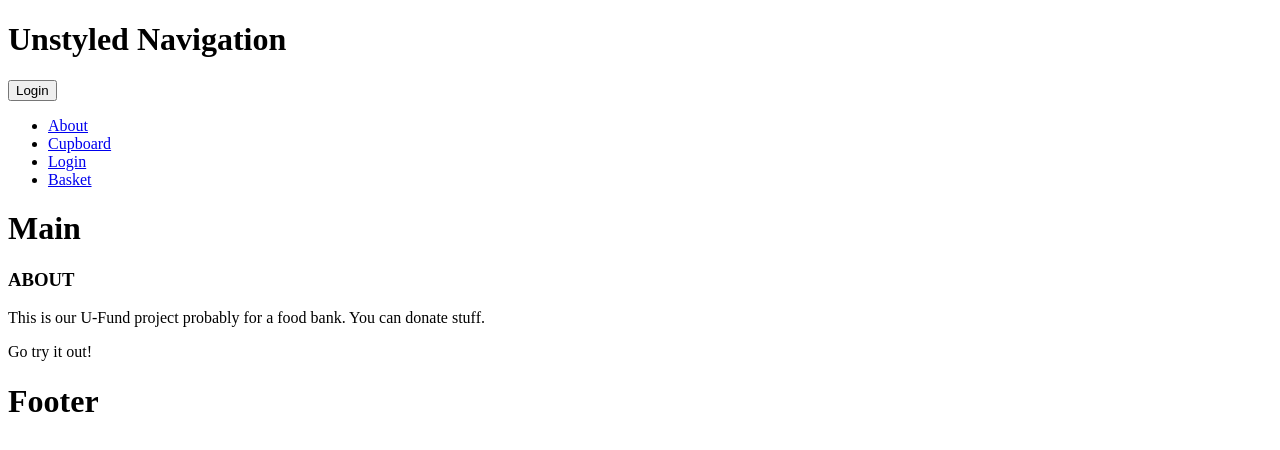
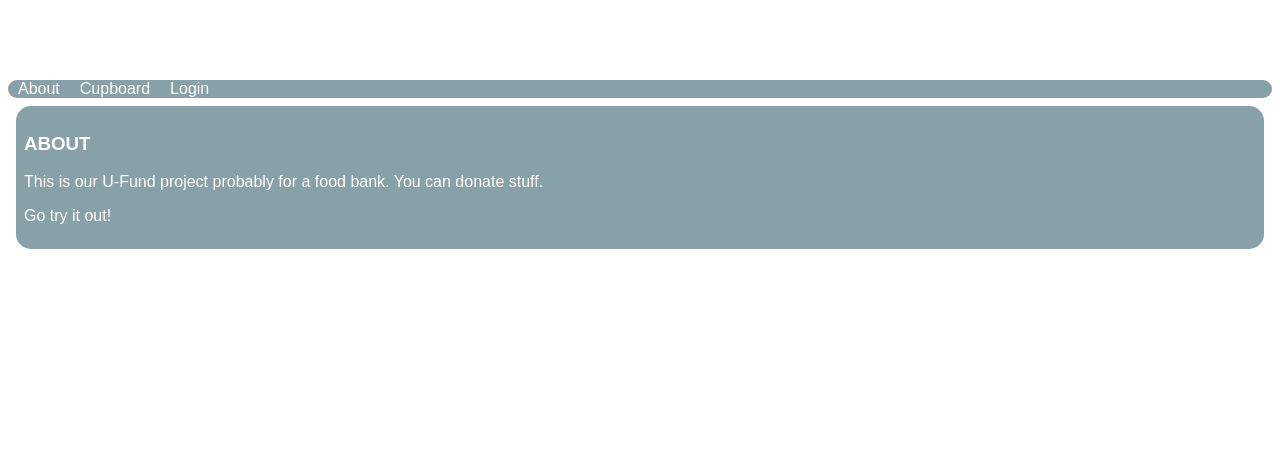
Before and after one commit to IsaacIngram/rit-swen261-u-fund-project, an Angular app in the folder ufund-ui/: page /about in a window 1280 px wide. Shown: the top 450 px of the page. Built offline with nearby package versions, Linux system fonts and the light colour scheme.

Commit message:
feat: horizontal nav bar and new login/out button

```diff
--- a/ufund-ui/src/app/app.component.html
+++ b/ufund-ui/src/app/app.component.html
@@ -1,19 +1,19 @@
 <header>
-  <h1>Unstyled Navigation</h1>
-  <button *ngIf="isLoggedIn()" (click)="logout()">Logout</button>
-  <button *ngIf="!isLoggedIn()" routerLink="/login">Login</button>
+  <h1>Foodlink</h1>
+
   <nav>
     <ul>
       <li><a routerLink="/about">About</a></li>
       <li><a routerLink="/cupboard">Cupboard</a></li>
-      <li><a routerLink="/login">Login</a></li>
-      <li><a routerLink="/basket">Basket</a></li>
+      <li>
+        <a *ngIf="isLoggedIn()" (click)="logout()">Logout</a>
+        <a *ngIf="!isLoggedIn()" routerLink="/login">Login</a>
+      </li>
     </ul>
   </nav>
 </header>
 
 <main>
-  <h1>Main</h1>
   <router-outlet></router-outlet>
 </main>
 
--- a/ufund-ui/src/styles.css
+++ b/ufund-ui/src/styles.css
@@ -1 +1,35 @@
 /* You can add global styles to this file, and also import other style files */
+html {
+  background-color: white;
+  color: white;
+  font-family: sans-serif;
+}
+
+main {
+  background-color: #88a0a8;
+  margin: 1vb;
+  padding: 1vb;
+  border-radius: 15px;
+}
+
+nav {
+  position: sticky;
+  align-items: center;
+  background-color: #88a0a8;
+  border-radius: 15px;
+  li {
+    margin-top: 16px;
+    display: inline;
+  }
+  ul {
+    list-style: none;
+    margin: 0;
+    padding: 0;
+  }
+  li a {
+    padding: 10px;
+    color: white;
+    text-decoration: none;
+  }
+
+}
```
